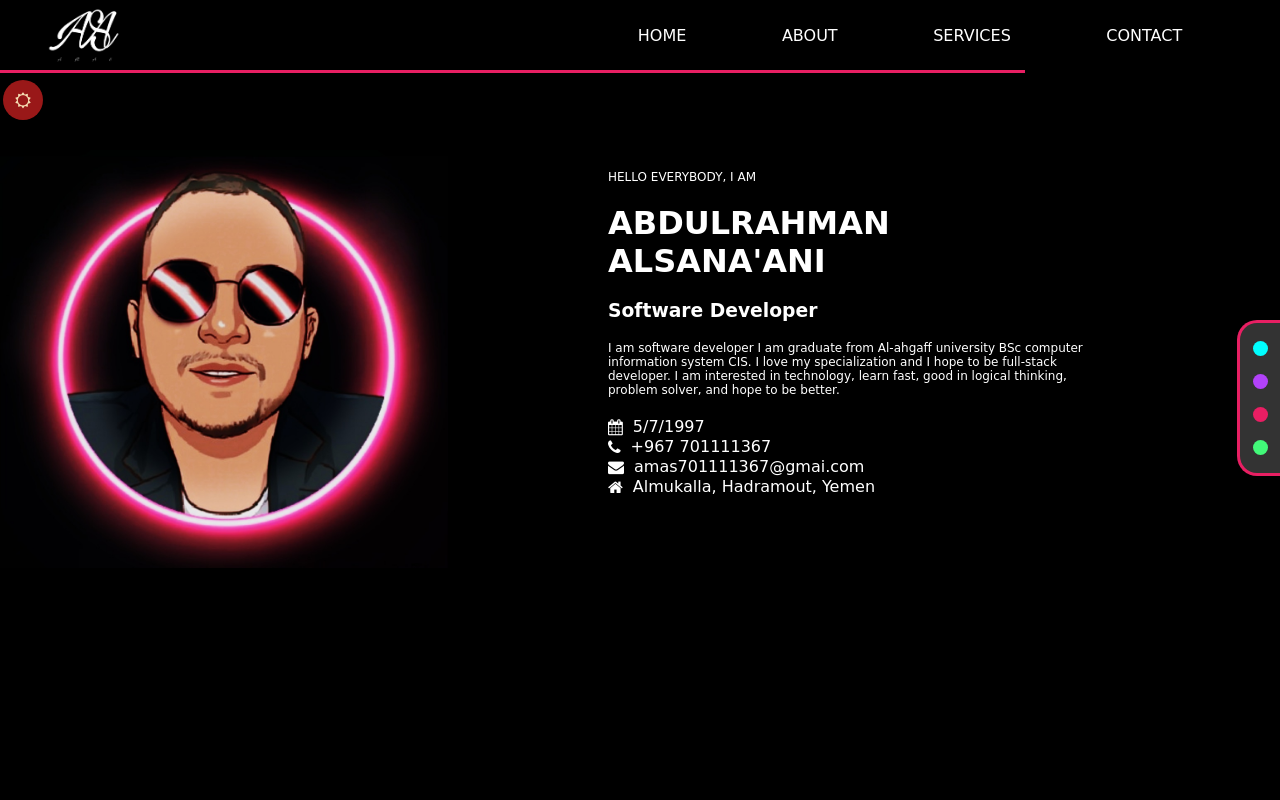
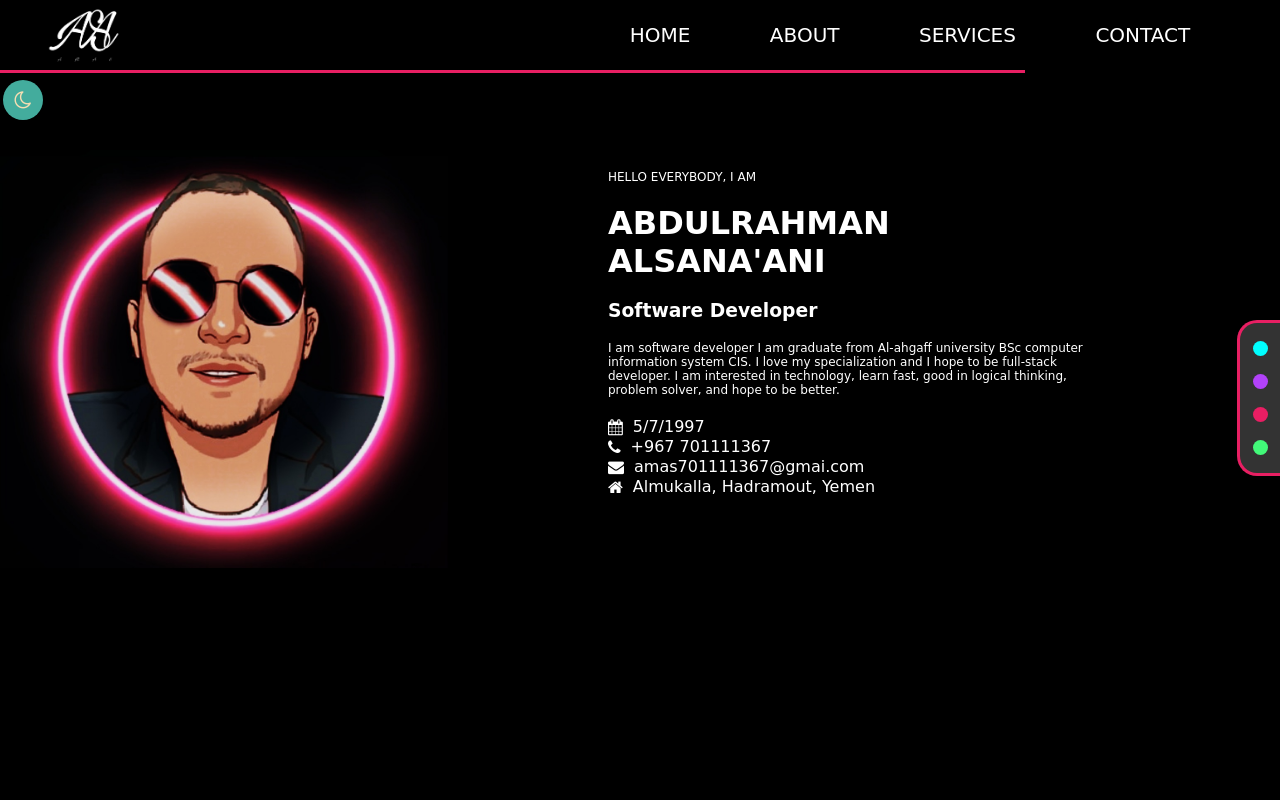
Before and after one commit to AbdulrahmanAlsanaani/My-Portfolio, a plain HTML site: page index.html in a window 1280 px wide. Both pictures are taken after a click on the element 23 px from the left and 100 px from the top of the page. Shown: the top 800 px of the page. Drawn offline with Linux system fonts and the light colour scheme; files that its build step writes are made by us from their sources; grey boxes are pictures that could not be loaded.

Commit message:
update the last vertion

```diff
--- a/css/style.css
+++ b/css/style.css
@@ -236,24 +236,34 @@ ul a {
     border-bottom: solid 3px aqua;
     color: #00edf9;
 } */
+@keyframes nav-anim {
 
+    0% {font-size: 20px}
+    100% {font-size: 30px; color: #00edf9;}
+
+  }
+.home-hov, .about-hov, .services-hov, .contact-hov{
+font-size: 20px;
+transition: ease-in-out 1s;
+}
 .home-hov:hover {
-    border-bottom: solid 3px aqua;
     color: #00edf9;
+    font-size: 30px
+    /* animation: nav-anim ease-in-out 1s  ; */
 }
 
 .about-hov:hover {
-    border-bottom: solid 3px #b242f9;
+    font-size: 30px;
     color: #b242f9;
 }
 
 .services-hov:hover {
-    border-bottom: solid 3px #e91e63;
+    font-size: 30px;
     color: #e91e63;
 }
 
 .contact-hov:hover {
-    border-bottom: solid 3px #3de06e;
+    font-size: 30px;
     color: #3de06e;
 }
 
@@ -1075,7 +1085,7 @@ footer img {
 
 
 #d_l_maode{
-    background-color: rgb(153, 24, 24);
+    background-color: #43ac9d;
     border-radius: 50px;
     width: 40px;
     height: 40px;
@@ -1086,6 +1096,8 @@ footer img {
     display: flex;
     justify-content: center;
     align-items: center;
+    font-size: 20px;
+    font-weight: 900;
 }
 
 .size{
--- a/index.html
+++ b/index.html
@@ -13,8 +13,8 @@
 
 <body>
     <div id="d_l_maode" onclick="myFunction()">
-        <i class="fa fa-moon-o size show" id="moon1" aria-hidden="true"></i>
-        <i class="fa fa-sun-o size haide" id="sun1" aria-hidden="true"></i>
+        <i class="fa fa-moon-o size haide" id="moon1" aria-hidden="true"></i>
+        <i class="fa fa-sun-o size show" id="sun1" aria-hidden="true"></i>
     </div>
     <div id="s-menu" class="s-menu">
 
--- a/js/app.js
+++ b/js/app.js
@@ -63,18 +63,18 @@ function myFunction() {
 
 
     if (element[0].className == "about") {
-        sun.classList.remove("show");
-        sun.classList.toggle("haide");
-        moon.classList.remove("haide");
-        moon.classList.toggle("show");
-
-    } else if (element[0].className != "light") {
-
         moon.classList.remove("show");
         moon.classList.toggle("haide");
         sun.classList.remove("haide");
         sun.classList.toggle("show");
 
+    } else if (element[0].className != "light") {
+
+
+        sun.classList.remove("show");
+        sun.classList.toggle("haide");
+        moon.classList.remove("haide");
+        moon.classList.toggle("show");
     }
 }
 
```
